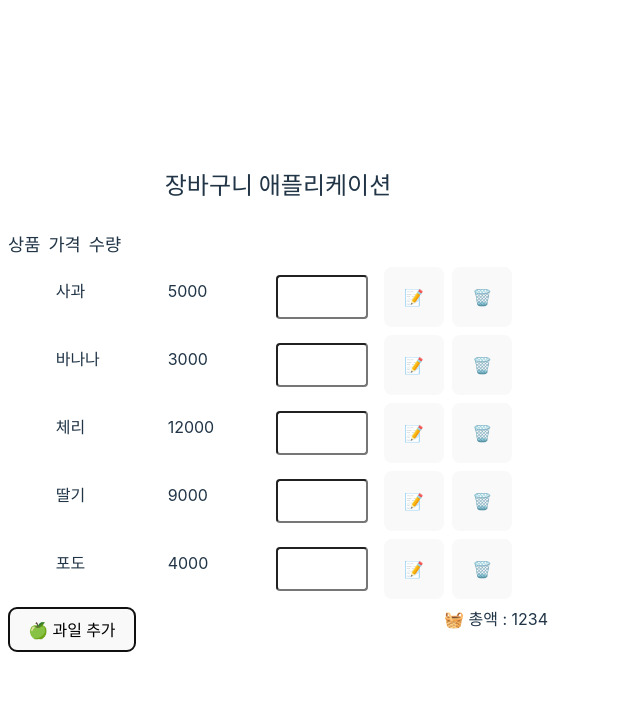
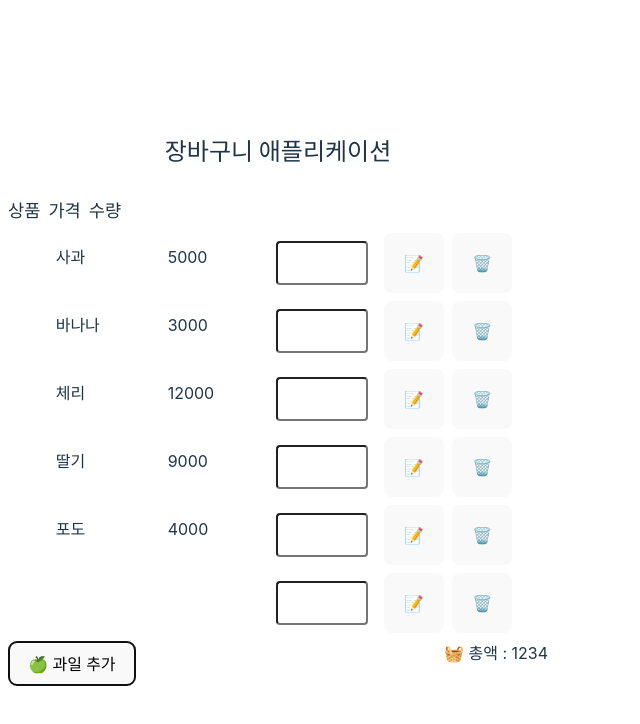
Before and after one commit to cseeeeee/asac-react, a React (Vite) app in the folder my-first-vite-react/: page / in a window 1280 px wide. Both pictures are taken after a click on the button "🍏 과일 추가". Shown: the top 724 px of the page, without its empty margins (0-640 px from the left). Built offline with nearby package versions, Linux system fonts and the light colour scheme.

Commit message:
feat: 버튼 클릭시 과일 입력란 추가

```diff
--- a/my-first-vite-react/src/App.jsx
+++ b/my-first-vite-react/src/App.jsx
@@ -1,10 +1,22 @@
 // 모듈 가져오기
 import s from './App.module.css';
+import { useState } from 'react';
 import { data } from './data';
 //컴포넌트 정의
 const { fruits } = data;
 
 export default function App() {
+  const [inputs, setInputs] = useState([]);
+
+  const addInputFruit = () => {
+    const newFruit = {
+      id: Date.now(),
+      name: '',
+      price: '',
+    };
+    setInputs([...inputs, newFruit]);
+  };
+
   return (
     <>
       <main className={s.mainContainer}>
@@ -38,8 +50,26 @@ export default function App() {
                     <button type='button'>🗑️</button>
                   </div>
                 ))}
+                {inputs.map((input, idx) => (
+                  <div key={idx} className={s.inputWrapper}>
+                    <span className={s.inputWrapperItem}>{input.name}</span>
+                    <span className={s.inputWrapperItem}>{input.price}</span>
+                    <input
+                      type='number'
+                      className={s.inputWrapperInput}
+                      id={`quantityInput_${input.id}`}
+                      name={`quantityInput_${input.id}`}
+                      min={0}
+                      step={1}
+                    />
+                    <button type='button'>📝</button>
+                    <button type='button'>🗑️</button>
+                  </div>
+                ))}
                 <div className={s.wrapper}>
-                  <button type='button'>🍏 과일 추가</button>
+                  <button type='button' onClick={addInputFruit}>
+                    🍏 과일 추가
+                  </button>
                   <span>{'🧺 총액 : ' + 1234}</span>
                 </div>
               </div>
```
